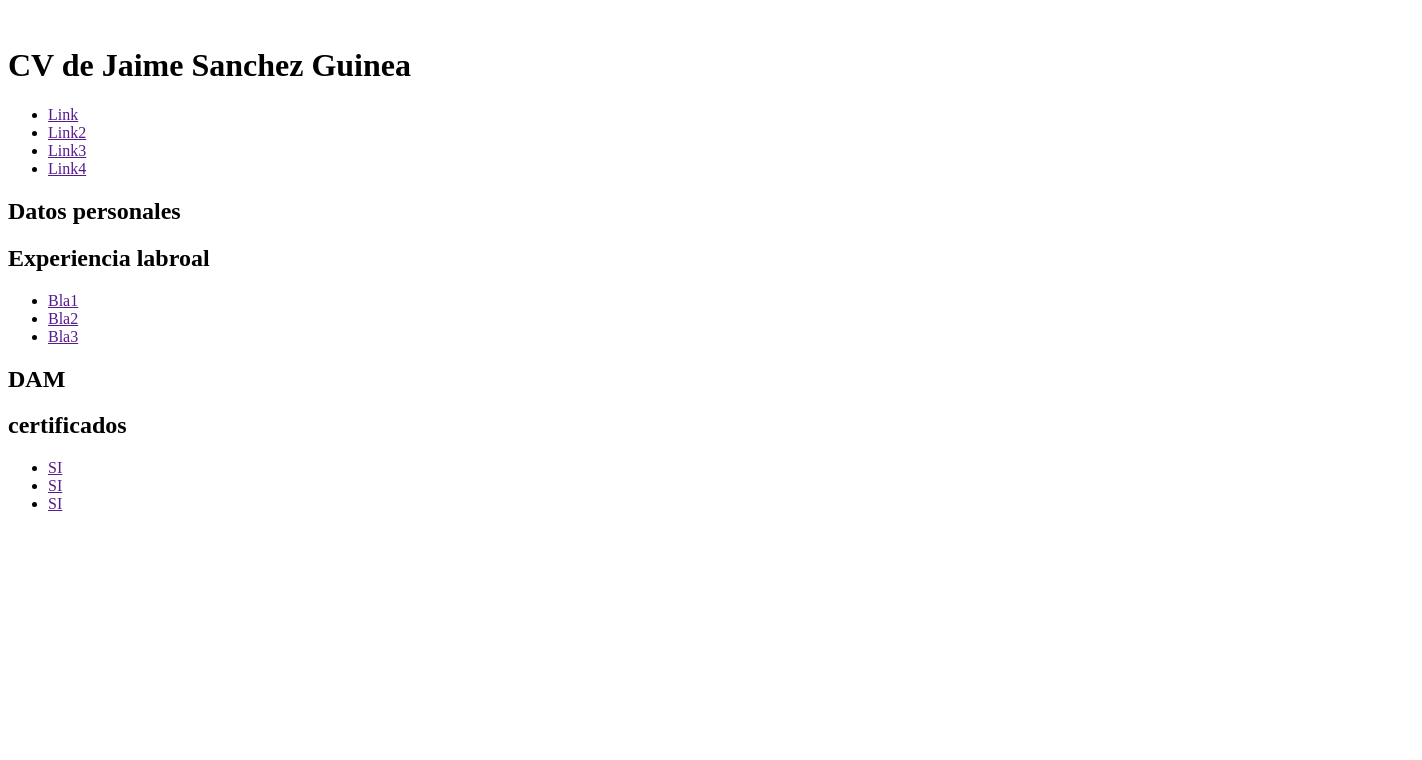
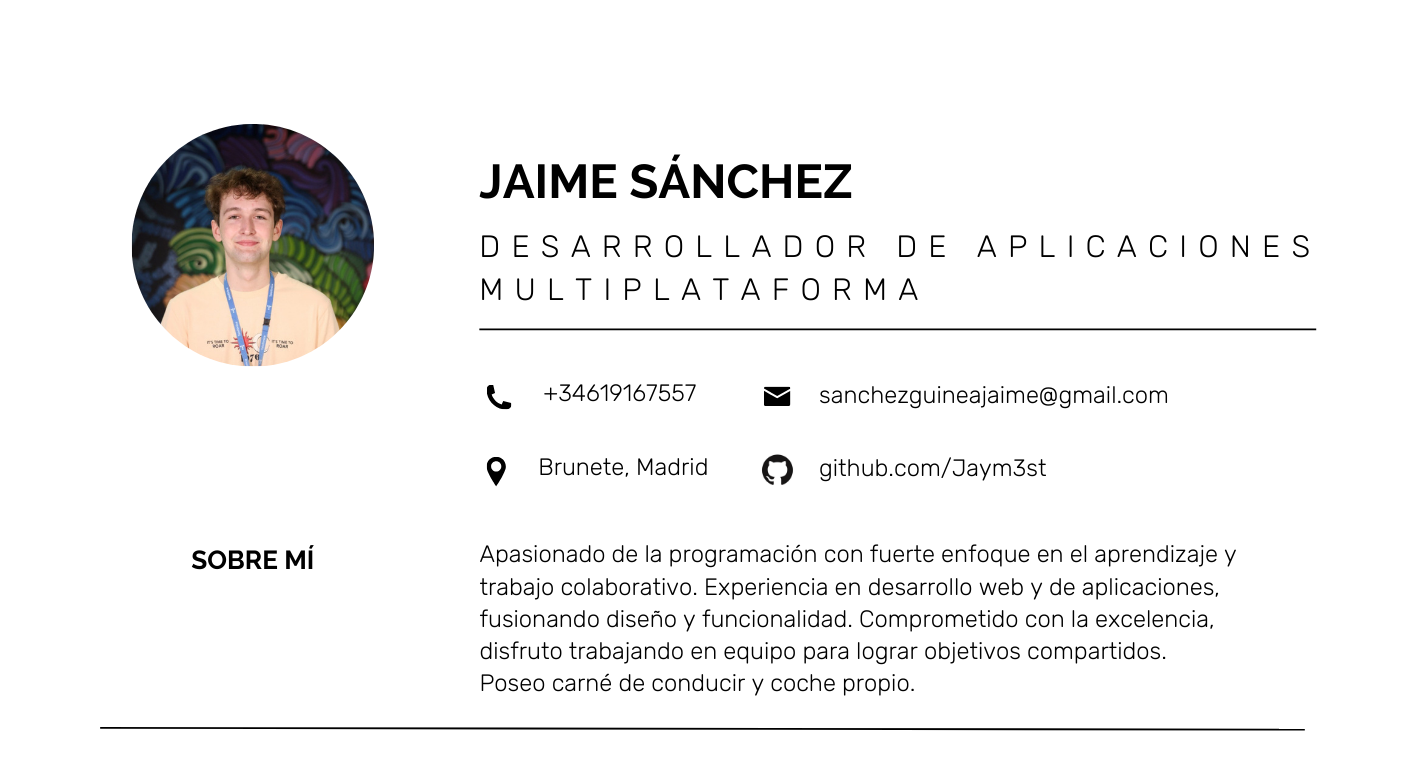
Before and after one commit to Jaym3st/Jaym3st.github.io, a plain HTML site: page index.html in a window 1280 px wide. Shown: the top 760 px of the page, 1422 px wide, since content can reach past the window. Drawn offline with Linux system fonts and the light colour scheme.

Commit message:
Initial commit

```diff
--- a/index.html
+++ b/index.html
@@ -7,7 +7,7 @@
 </head>
 <body>
 	<header>
-		<img src="CV_jaime_sanchez_guinea" alt="">
+		<img src="CV_jaime_sanchez_guinea.png" alt="">
 		<h1>CV de Jaime Sanchez Guinea</h1>
 	</header>
 	<nav>
```
